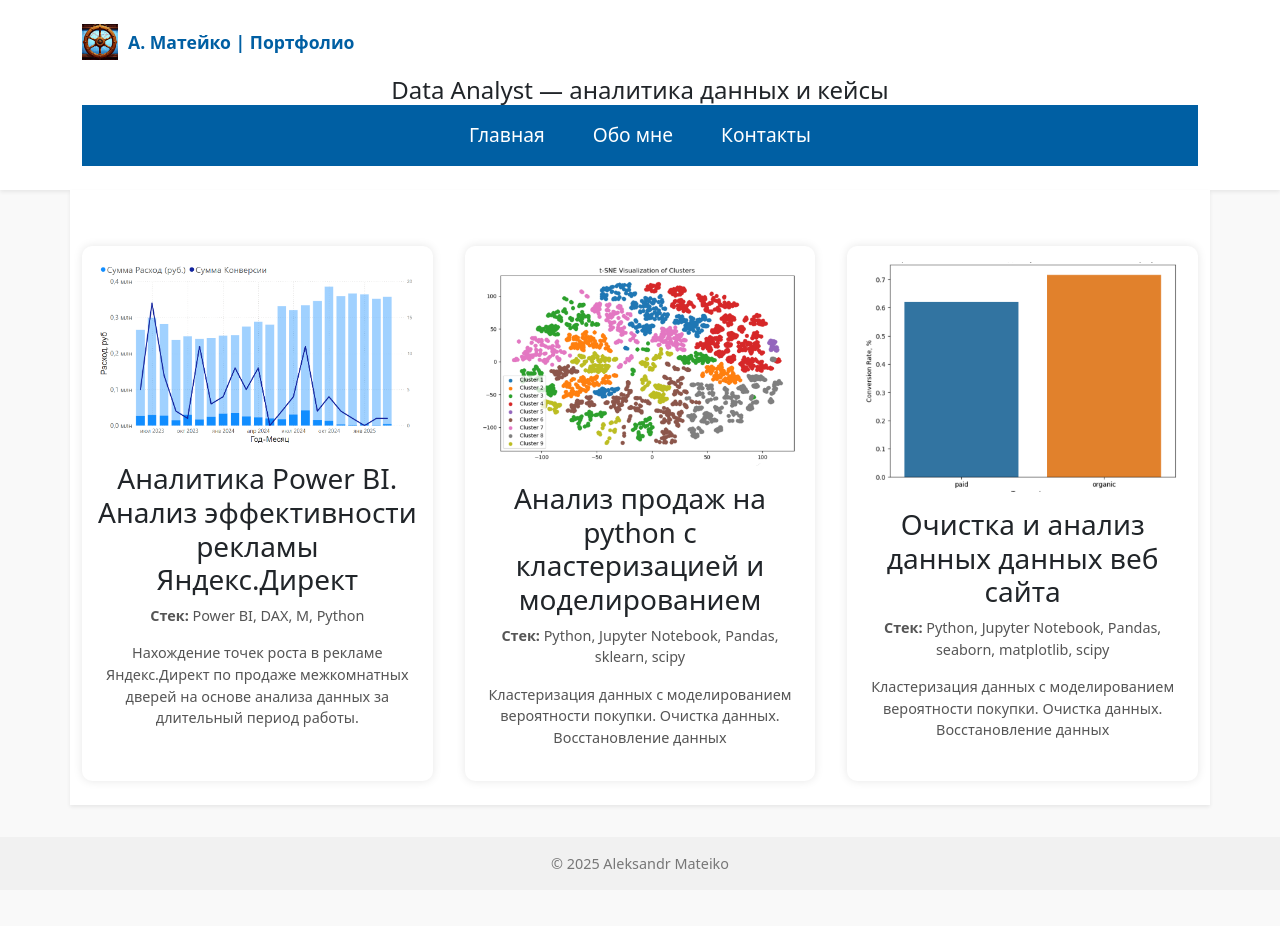
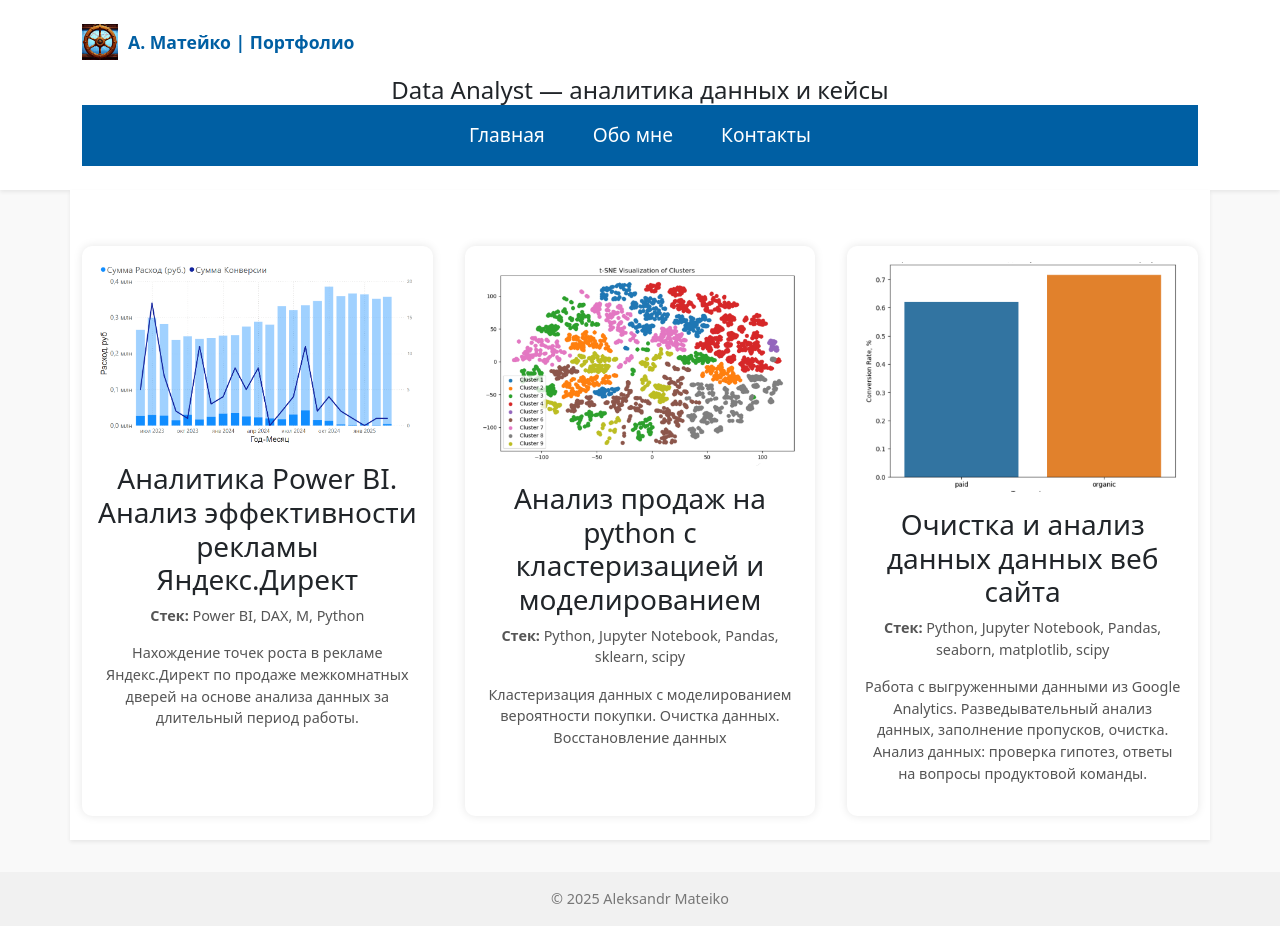
Before and after one commit to matejkoas/matejkoas.github.io, a Jekyll site: the page built from index.md, in a window 1280 px wide. Built offline with Jekyll 4.4.1, drawn with Linux system fonts in a browser that asks for light colours; before the commit the page ends 900 px from its top, so only the background shows below that.

Commit message:
sbertitle

```diff
--- a/index.md
+++ b/index.md
@@ -28,7 +28,7 @@ title: Аналитика данных - сайт портфолио
       <h3>Очистка и анализ данных данных веб сайта</h3>
     </a>
     <p><strong>Стек:</strong> Python, Jupyter Notebook, Pandas, seaborn, matplotlib, scipy</p>
-    <p>Кластеризация данных с моделированием вероятности покупки. Очистка данных. Восстановление данных</p>
+    <p>Работа с выгруженными данными из Google Analytics. Разведывательный анализ данных, заполнение пропусков, очистка. Анализ данных: проверка гипотез, ответы на вопросы продуктовой команды.</p>
   </div>
 
 </div>
```
